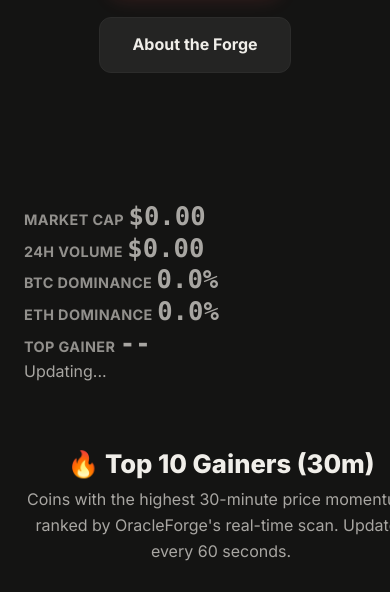
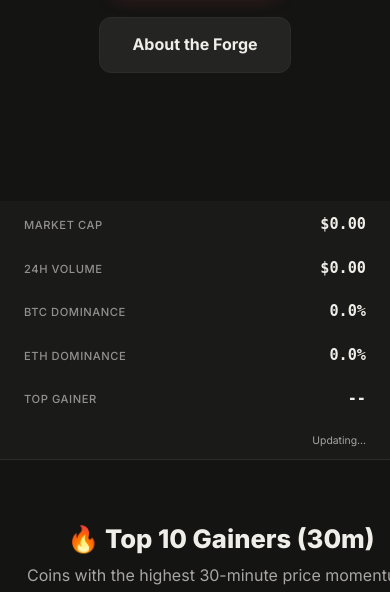
Before and after one commit to oracleforge8-maker/oracleforge-studios, a Flask app: page / in a window 390 px wide; the page is wider, and only the part inside the window is pictured. Shown: the part 713-1305 px from the top of that part. Run offline with Flask 3, Linux system fonts and the light colour scheme; data that the repository does not hold is empty.

Commit message:
Add compact CSS styles for Quick Stats

```diff
--- a/web/static/css/styles.css
+++ b/web/static/css/styles.css
@@ -1799,3 +1799,76 @@
         height: 250px;
     }
 }
+
+/* Quick Stats - Compact Strip */
+.quick-stats-compact {
+    background: var(--surface);
+    border-bottom: 1px solid var(--border);
+    padding: 12px 0;
+    position: relative;
+    z-index: 2;
+}
+
+.stats-strip {
+    display: flex;
+    align-items: center;
+    justify-content: space-between;
+    gap: 20px;
+    flex-wrap: wrap;
+}
+
+.stat-item {
+    display: flex;
+    align-items: baseline;
+    gap: 8px;
+}
+
+.stat-label {
+    font-size: 0.7rem;
+    text-transform: uppercase;
+    letter-spacing: 0.05em;
+    color: var(--text-secondary);
+    font-weight: 500;
+}
+
+.stat-value {
+    font-size: 0.95rem;
+    font-weight: 600;
+    color: var(--text-primary);
+    font-family: 'JetBrains Mono', monospace;
+}
+
+.stat-divider {
+    width: 1px;
+    height: 28px;
+    background: var(--border);
+}
+
+.stat-updated {
+    font-size: 0.65rem;
+    color: var(--text-secondary);
+    margin-left: auto;
+    white-space: nowrap;
+}
+
+@media (max-width: 768px) {
+    .stats-strip {
+        flex-direction: column;
+        align-items: stretch;
+        gap: 6px;
+    }
+    .stat-item {
+        justify-content: space-between;
+        padding: 4px 0;
+    }
+    .stat-divider {
+        display: none;
+    }
+    .stat-updated {
+        text-align: center;
+        margin-top: 4px;
+    }
+    .quick-stats-compact {
+        padding: 10px 0;
+    }
+}
```
